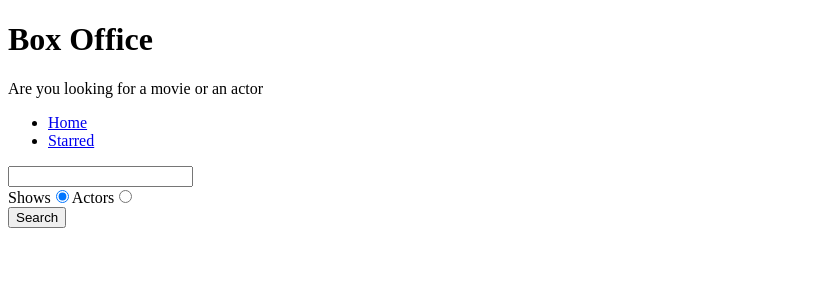
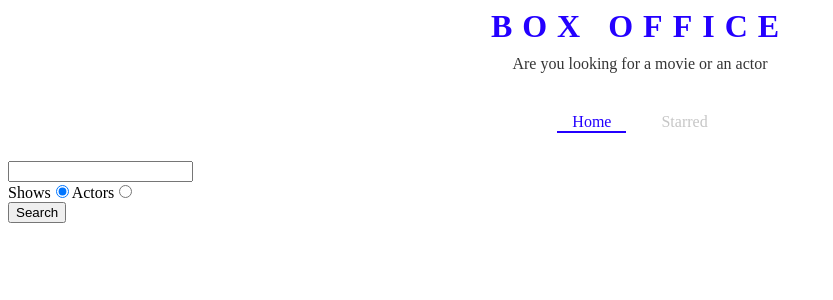
Before and after one commit to SanjeevLakhwani/box-office, a React (Create React App) app: page / in a window 1280 px wide. Shown: the top 300 px of the page, without its empty margins (0-833 px from the left). Built offline with nearby package versions, Linux system fonts and the light colour scheme.

Commit message:
defined theme and created a few styled components

```diff
--- a/src/App.js
+++ b/src/App.js
@@ -3,10 +3,20 @@
 import Home from './pages/Home';
 import Show from './pages/Show';
 import Starred from './pages/Starred';
+import { ThemeProvider } from 'styled-components';
+
+const theme = {
+  mainColors: {
+    blue: '#2400ff',
+    gray: '#c6c6c6',
+    dark: '#353535',
+  },
+};
 
 class App extends Component {
   render() {
     return (
+      <ThemeProvider theme={theme}>
         <div>
           <Switch>
             <Route exact path="/">
@@ -21,6 +31,7 @@
             <Route>this is 404 page</Route>
           </Switch>
         </div>
+      </ThemeProvider>
     );
   }
 }
--- a/src/components/Nav.js
+++ b/src/components/Nav.js
@@ -1,5 +1,7 @@
 import React from 'react';
-import { Link } from 'react-router-dom';
+import { useLocation } from 'react-router-dom';
+
+import { NavList, LinkStyled } from './Nav.styled';
 
 const LINKs = [
   { to: '/', text: 'Home' },
@@ -9,13 +11,18 @@
 const Nav = () => {
   return (
     <div>
-      <ul>
+      <NavList>
         {LINKs.map(item => (
           <li key={item.to}>
-            <Link to={item.to}>{item.text}</Link>
+            <LinkStyled
+              className={item.to === location.pathname ? 'active' : ''}
+              to={item.to}
+            >
+              {item.text}
+            </LinkStyled>
           </li>
         ))}
-      </ul>
+      </NavList>
     </div>
   );
 };
--- /dev/null
+++ b/src/components/Nav.styled.js
@@ -0,0 +1,41 @@
+import styled from 'styled-components';
+import { Link } from 'react-router-dom';
+
+export const NavList = styled.ul`
+  display: flex;
+  justify-content: center;
+  list-style: none;
+  margin: 0 0 30px;
+  padding: 0;
+`;
+
+export const LinkStyled = styled(Link)`
+  margin: 0 10px;
+  padding: 3px 15px;
+  position: relative;
+  text-decoration: none;
+  color: ${({ theme }) => theme.mainColors.gray};
+  &.active {
+    color: ${({ theme }) => theme.mainColors.blue};
+    &:after {
+      content: '';
+      position: absolute;
+      display: block;
+      height: 2px;
+      left: 0%;
+      bottom: 0;
+      background-color: ${({ theme }) => theme.mainColors.blue};
+      animation: slide-in 0.3s ease-in forwards;
+      @keyframes slide-in {
+        from {
+          left: 50%;
+          width: 0;
+        }
+        to {
+          left: 0%;
+          width: 100%;
+        }
+      }
+    }
+  }
+`;
--- a/src/components/Title.js
+++ b/src/components/Title.js
@@ -1,11 +1,12 @@
 import React from 'react';
+import { TitleWrapper } from './Title.styled';
 
 const Title = ({ title, subtitle }) => {
   return (
-    <div>
+    <TitleWrapper>
       <h1>{title}</h1>
       <p>{subtitle}</p>
-    </div>
+    </TitleWrapper>
   );
 };
 
--- /dev/null
+++ b/src/components/Title.styled.js
@@ -0,0 +1,18 @@
+import styled from 'styled-components';
+
+export const TitleWrapper = styled.div`
+  text-align: center;
+  margin: 0 0 40px;
+
+  h1 {
+    color: ${({ theme }) => theme.mainColors.blue};
+    letter-spacing: 10px;
+    text-transform: uppercase;
+    margin: 0 0 10px;
+  }
+
+  p {
+    color: ${({ theme }) => theme.mainColors.dark};
+    margin: 0;
+  }
+`;
```
Lines whose indentation alone changed are shown as unchanged.
